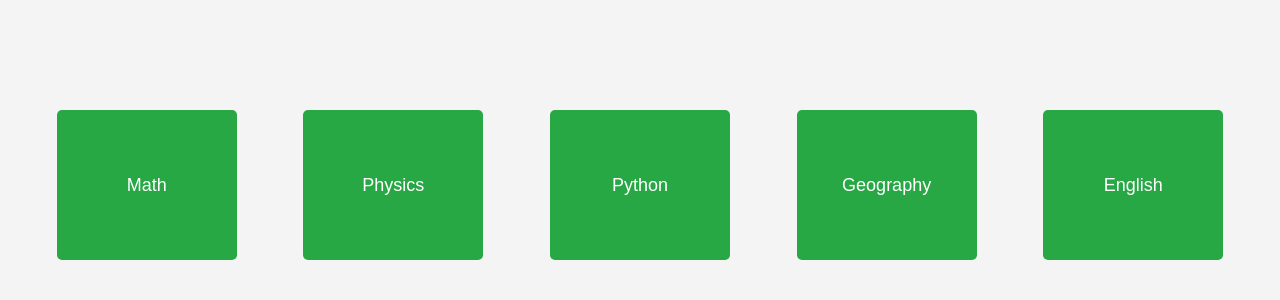
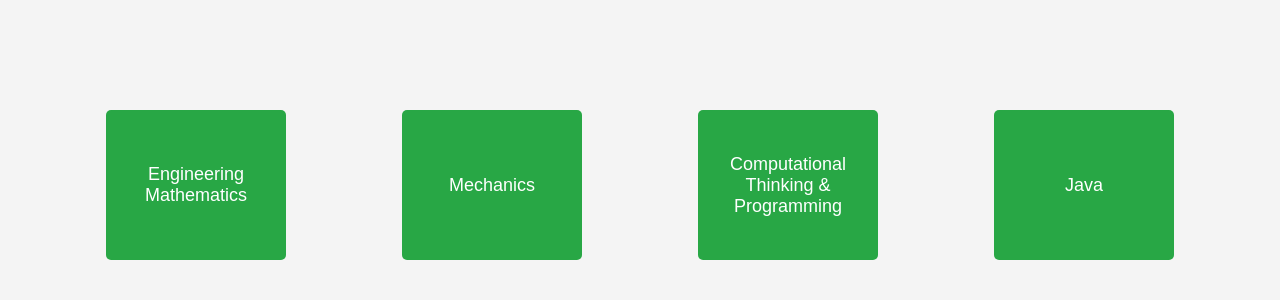
Before and after one commit to ShwaasAWahal/MindQuestor, a Flask app: page / in a window 1280 px wide. Shown: the part 58-358 px from the top of the page. Run offline with Flask 3, Linux system fonts and the light colour scheme.

Commit message:
Add files via upload

```diff
--- a/templates/main_web_page.html
+++ b/templates/main_web_page.html
@@ -28,11 +28,10 @@
     <div class="subject-container">
         <!-- Links to different subjects -->
 
-        <a href="/subjects/math" class="subject-box" >Math</a>
-        <a href="/subjects/physics" class="subject-box">Physics</a>
-        <a href="/subjects/python" class="subject-box">Python</a>
-        <a href="/subjects/geography" class="subject-box">Geography</a>
-        <a href="/subjects/english" class="subject-box">English</a>
+        <a href="/subjects/math" class="subject-box" >Engineering Mathematics</a>
+        <a href="/subjects/physics" class="subject-box">Mechanics</a>
+        <a href="/subjects/python" class="subject-box">Computational Thinking & Programming</a>
+        <a href="/subjects/english" class="subject-box">Java</a>
     </div>
 </body>
 </html>
```
